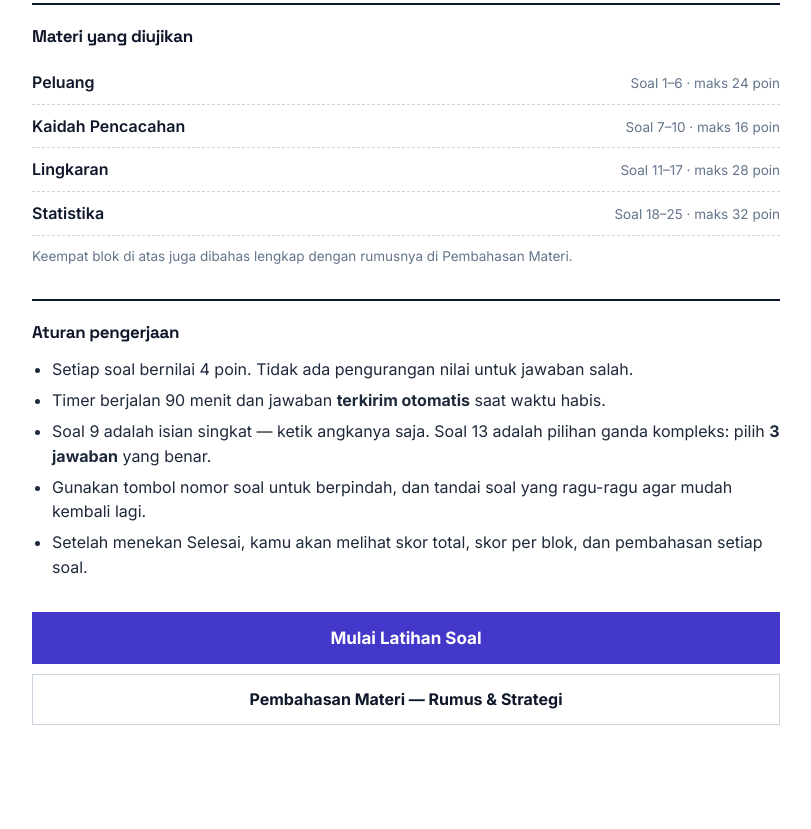
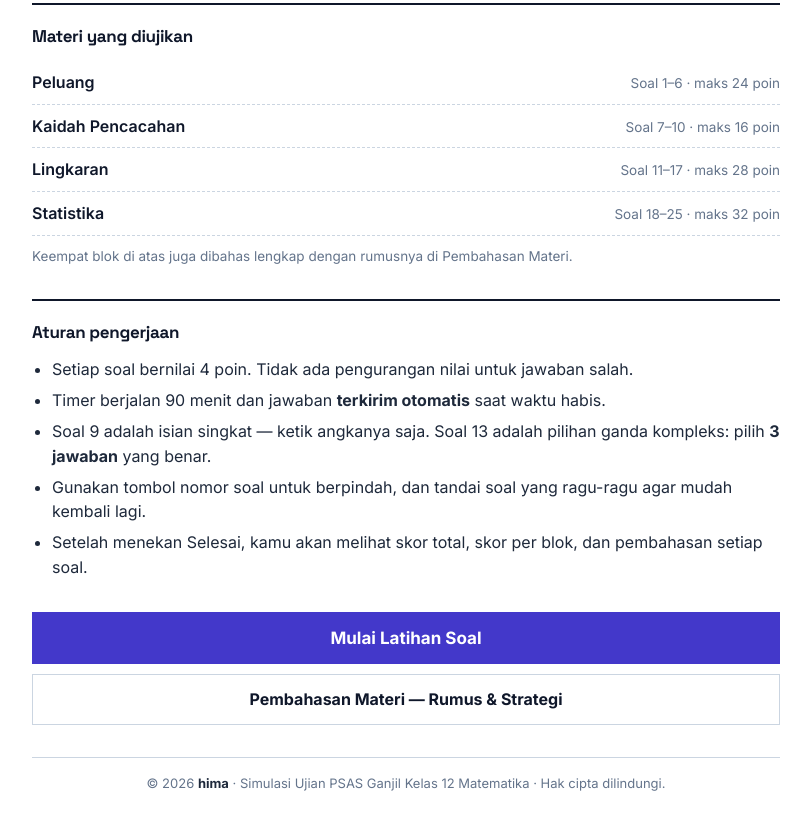
Before and after one commit to hlmakml/psas-mtk, a plain HTML site: page index.html in a window 1280 px wide. Shown: the part 1006-1835 px from the top of the page, without its empty margins (234-1045 px from the left). Before the commit the page ends 1779 px from the top, so only its background shows below. Drawn offline with Linux system fonts and the light colour scheme.

Commit message:
Tambah footer hak cipta © 2026 hima

```diff
--- a/index.html
+++ b/index.html
@@ -7,6 +7,7 @@
     <link rel="icon" href="data:," />
     <title>Simulasi Ujian PSAS Ganjil Kelas 12 — Matematika</title>
     <meta name="description" content="Persiapan PSAS Ganjil Kelas 12 Matematika: pembahasan materi lengkap (3 bab, rumus & trik) plus simulasi latihan 25 soal dengan timer 90 menit dan skor." />
+    <meta name="author" content="hima" />
     <link rel="preconnect" href="https://fonts.googleapis.com" />
     <link rel="preconnect" href="https://fonts.gstatic.com" crossorigin />
     <link href="https://fonts.googleapis.com/css2?family=Inter:wght@400;500;600;700&family=JetBrains+Mono:wght@400;500;600&family=Space+Grotesk:wght@600;700&display=swap" rel="stylesheet" />
@@ -263,6 +264,8 @@
       .step-num { font-family: "JetBrains Mono", monospace; font-size: 13px; font-weight: 600; color: var(--primary-dark); display: block; margin-bottom: 4px; }
       .step strong { display: block; font-size: 15px; margin-bottom: 2px; }
       .step span { font-size: 13.5px; color: var(--ink-soft); }
+      .site-footer { margin-top: 32px; padding-top: 16px; border-top: 1px solid var(--line); font-size: 13px; line-height: 1.5; color: var(--ink-faint); text-align: center; }
+      .site-footer strong { color: var(--ink-soft); font-weight: 700; }
       /* ---------- Pembahasan Materi (gaya Panduan Belajar) ---------- */
       .materi-top { display: flex; flex-wrap: wrap; gap: 10px; margin-bottom: 8px; }
       .materi-top .btn { flex: 1; min-width: 160px; }
@@ -451,6 +454,7 @@
         </div>
         <button class="btn btn-primary" id="btn-start" type="button">Mulai Latihan Soal</button>
         <button class="btn btn-ghost" id="btn-materi" type="button" style="width:100%;margin-top:10px">Pembahasan Materi — Rumus &amp; Strategi</button>
+        <footer class="site-footer">© 2026 <strong>hima</strong> · Simulasi Ujian PSAS Ganjil Kelas 12 Matematika · Hak cipta dilindungi.</footer>
       </section>
 
 
@@ -767,6 +771,7 @@
           <button class="btn btn-ghost" id="btn-materi-back-2" type="button">← Kembali ke Beranda</button>
           <button class="btn btn-primary" id="btn-materi-start-2" type="button" style="width:auto;flex:2">Mulai Ujian</button>
         </div>
+        <footer class="site-footer">© 2026 <strong>hima</strong> · Simulasi Ujian PSAS Ganjil Kelas 12 Matematika · Hak cipta dilindungi.</footer>
       </section>
 
       <!-- ================= EXAM ================= -->
@@ -823,6 +828,7 @@
         <h2 class="section-title">Pembahasan Soal</h2>
         <div id="review-list"></div>
         <button class="btn btn-primary" id="btn-retry-2" type="button">Ulangi Ujian</button>
+        <footer class="site-footer">© 2026 <strong>hima</strong> · Simulasi Ujian PSAS Ganjil Kelas 12 Matematika · Hak cipta dilindungi.</footer>
       </section>
     </div>
 
```
